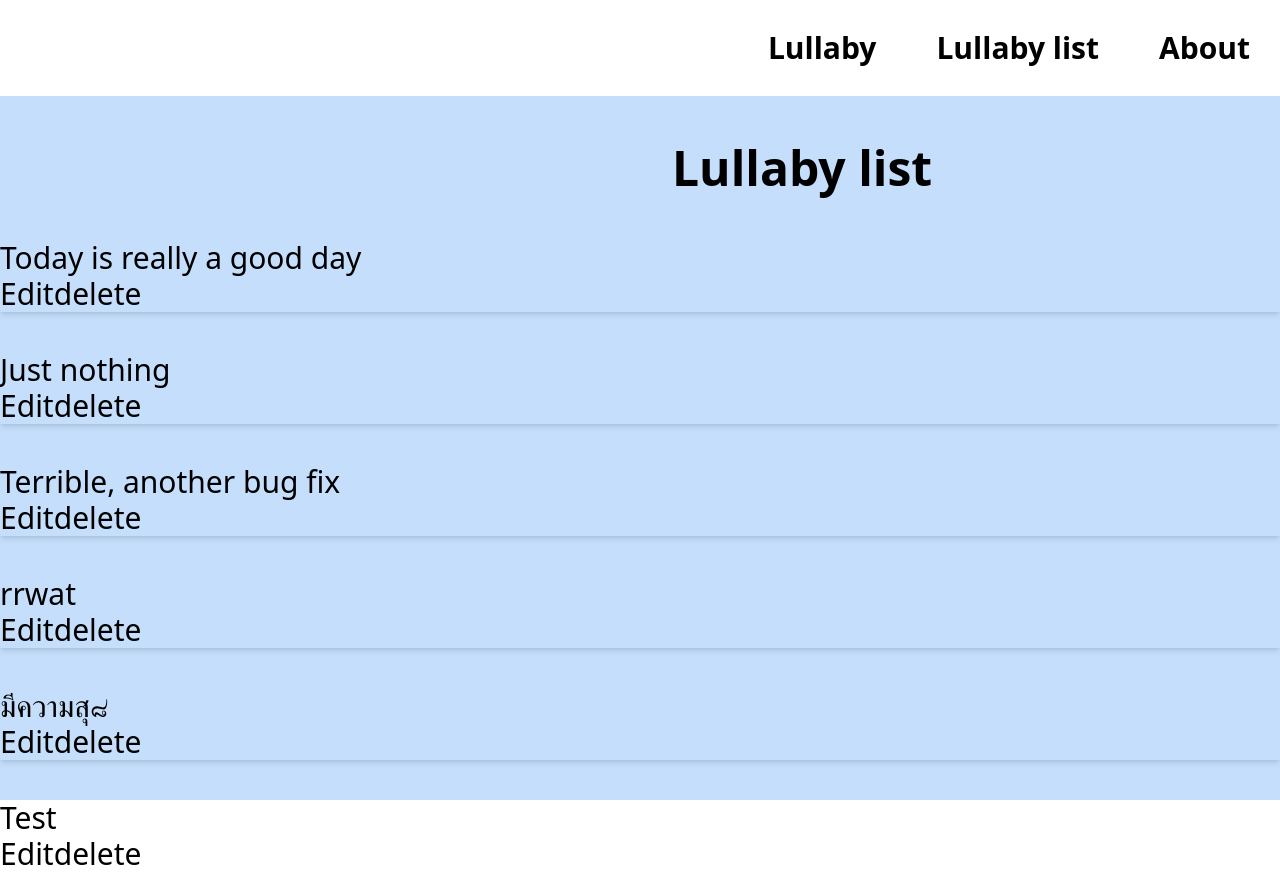
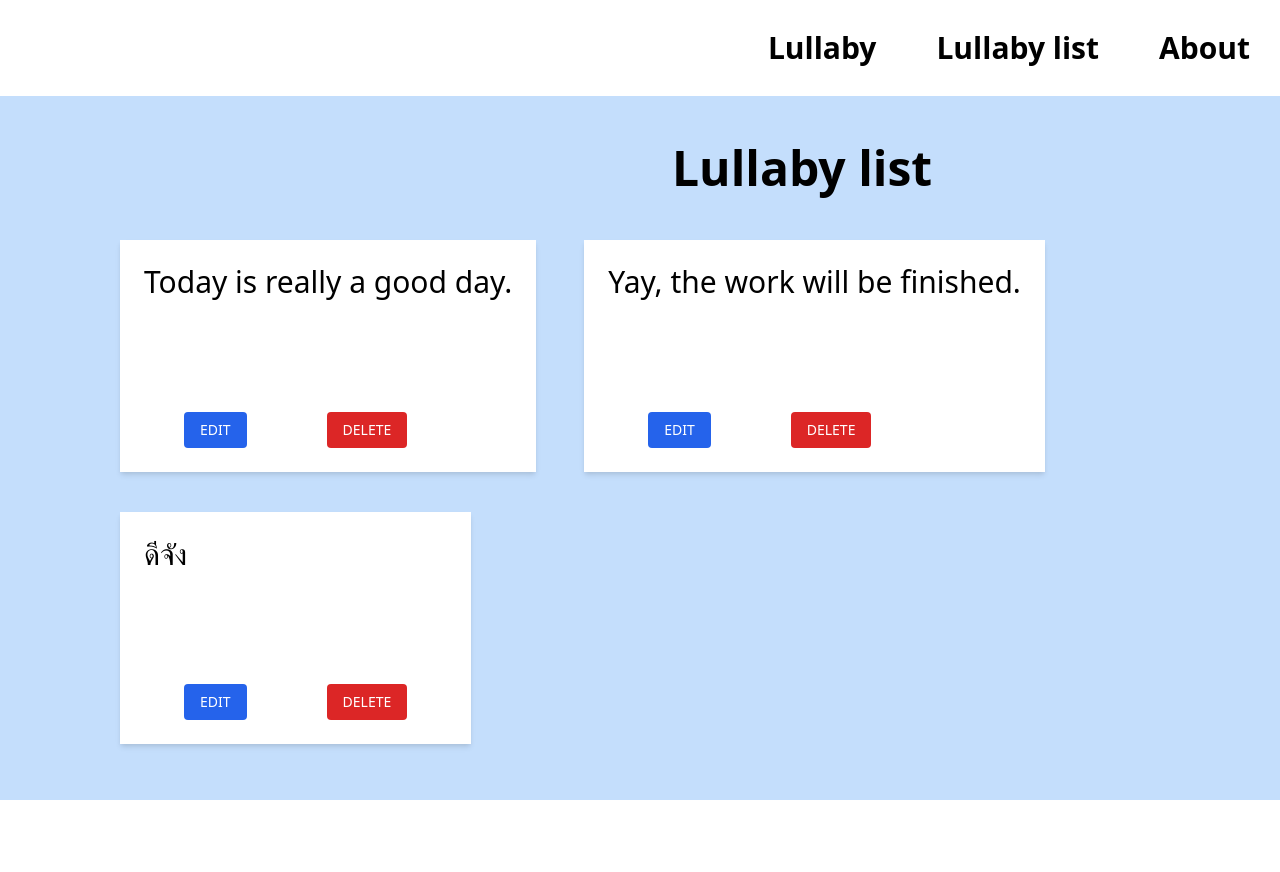
Before and after one commit to PawatMunkong/INT203_62130500074_Groupwork_SPA, a Vue app: page /list in a window 1280 px wide. After the commit the page ends 800 px from the top, so only its background shows below. Built offline with nearby package versions, Linux system fonts and the light colour scheme; data requests are answered from the project's data file; the HTML template or start-up script is replaced by a standard one.

Commit message:
[62130500074] update delete and Lullabylist and Emotion

```diff
--- a/db.json
+++ b/db.json
@@ -1,28 +1,16 @@
 {
   "emotions": [
     {
-      "id": 1,
-      "detail": "Today is really a good day"
+      "detail": "Today is really a good day.",
+      "id": 1
     },
     {
-      "id": 2,
-      "detail": "Just nothing"
+      "detail": "Yay, the work will be finished.",
+      "id": 2
     },
     {
-      "id": 3,
-      "detail": "Terrible, another bug fix"
-    },
-    {
-      "detail": "rrwat",
-      "id": 4
-    },
-    {
-      "detail": "มีความสุ๘",
-      "id": 5
-    },
-    {
-      "detail": "Test",
-      "id": 6
+      "detail": "ดีจัง",
+      "id": 3
     }
   ]
 }
--- a/src/components/emotion.vue
+++ b/src/components/emotion.vue
@@ -5,20 +5,32 @@
       <p class="font-extrabold text-5xl">Lullaby list</p>
     </div>
   </div>
-  <div class="flex-box">
-    <div class="content" v-for="em in emotionss" :key="em.id">
-      <div class="overflow-hidden shadow-md mb-10">
-        <div
-          class="card-body text-black text-3xl justify-center stroke-current"
-        >
+
+
+  <div class="pl-24 flex flex-row flex-wrap  box-border ">
+
+    <div class=" mx-6  " v-for="em in emotionss" :key="em.id">
+
+      <div class="overflow-hidden shadow-md mb-10 ">
+        <div class=" p-6 border-gray-200  bg-white"  >
           {{ em.detail }}
         </div>
         <!-- Test -->
-        <div class="card-footer">
-          <button class="">Edit</button>
-          <button class="">delete</button>
+        <div class="p-6 bg-white">
+
+          <button class=" mt-16  mx-10 px-4 py-2 bg-blue-600 text-white
+          text-sm uppercase font-medium rounded hover:bg-blue-500 focus:outline-none focus:bg-blue-500"
+          >Edit</button>
+
+         <button class=" mt-16 mx-10 px-4 py-2 bg-red-600 text-white text-sm uppercase
+         font-sans rounded hover:bg-red-500 focus:outline-none focus:bg-red-500"
+         @click="$emit('delete',em.id)">
+              DELETE
+            </button>
+
         </div>
       </div>
+
     </div>
   </div>
 
@@ -27,8 +39,9 @@
 <script>
 
 export default {
-  name: "Emotion",
-  props: ["emotionss"],
+  name: 'Emotion',
+  props: ['emotionss'],
+  emits:['delete','edit']
 };
 
 </script>
--- a/src/router/index.js
+++ b/src/router/index.js
@@ -21,7 +21,7 @@ const routes = [
   },
   {
     path: '/list',
-    name: 'List',
+    name: 'LullaList',
     component: () => import(/* webpackChunkName: "List" */'../views/Lullabylist.vue')
   }
 
--- a/src/views/Lullaby.vue
+++ b/src/views/Lullaby.vue
@@ -79,7 +79,7 @@ export default {
         this.detail= ''
         setTimeout(() => {
           this.$router.push('List')
-        }, 1000);
+        }, 250);
       }).catch((error) => {
         console.log(error)
       })
--- a/src/views/Lullabylist.vue
+++ b/src/views/Lullabylist.vue
@@ -2,12 +2,11 @@
   <div class="text-black text-3xl justify-center stroke-current">
     <!-- <Emotion/> -->
     <!-- <NavBar/> -->
-    <emotion :emotionss="emotions"></emotion>
+    <emotion :emotionss="emotions" @delete="deleteemotion($event)" ></emotion>
   </div>
 </template>
 <script>
-
-//ผมใช้ axios ในการ -get-post-put-and-delete ครับ yarn add axios ref.จากเว็บที่เอามาใช้
+//ผมใช้ axios ในการทำ -get-post-put-and-delete ครับ yarn add axios ref.จากเว็บที่เอามาใช้
 //https://www.npmjs.com/package/axios
 //https://www.javaguides.net/2020/08/reactjs-axios-get-post-put-and-delete-example-tutorial.html
 
@@ -16,11 +15,10 @@ const axios = require("axios");
 
 export default {
   created() {
-    this.fetchdata();
+    this.dataget();
   },
 
   components: {
-
     emotion,
   },
 
@@ -32,7 +30,7 @@ export default {
   },
 
   methods: {
-    fetchdata() {
+    dataget() {
       axios
         .get(this.url)
         .then((response) => {
@@ -44,7 +42,21 @@ export default {
           console.log(error);
         });
     },
-
+    deleteemotion(id) {
+      axios
+        .delete(this.url + "/" + id)
+        .then((response) => {
+          return response.data;
+        })
+        .catch((error) => {
+          console.log(error);
+        })
+        .then(() => {
+          this.emotions = this.emotions.filter(
+            (emotionss) => emotionss.id !== id
+          );
+        });
+    },
   },
 };
 </script>
```
